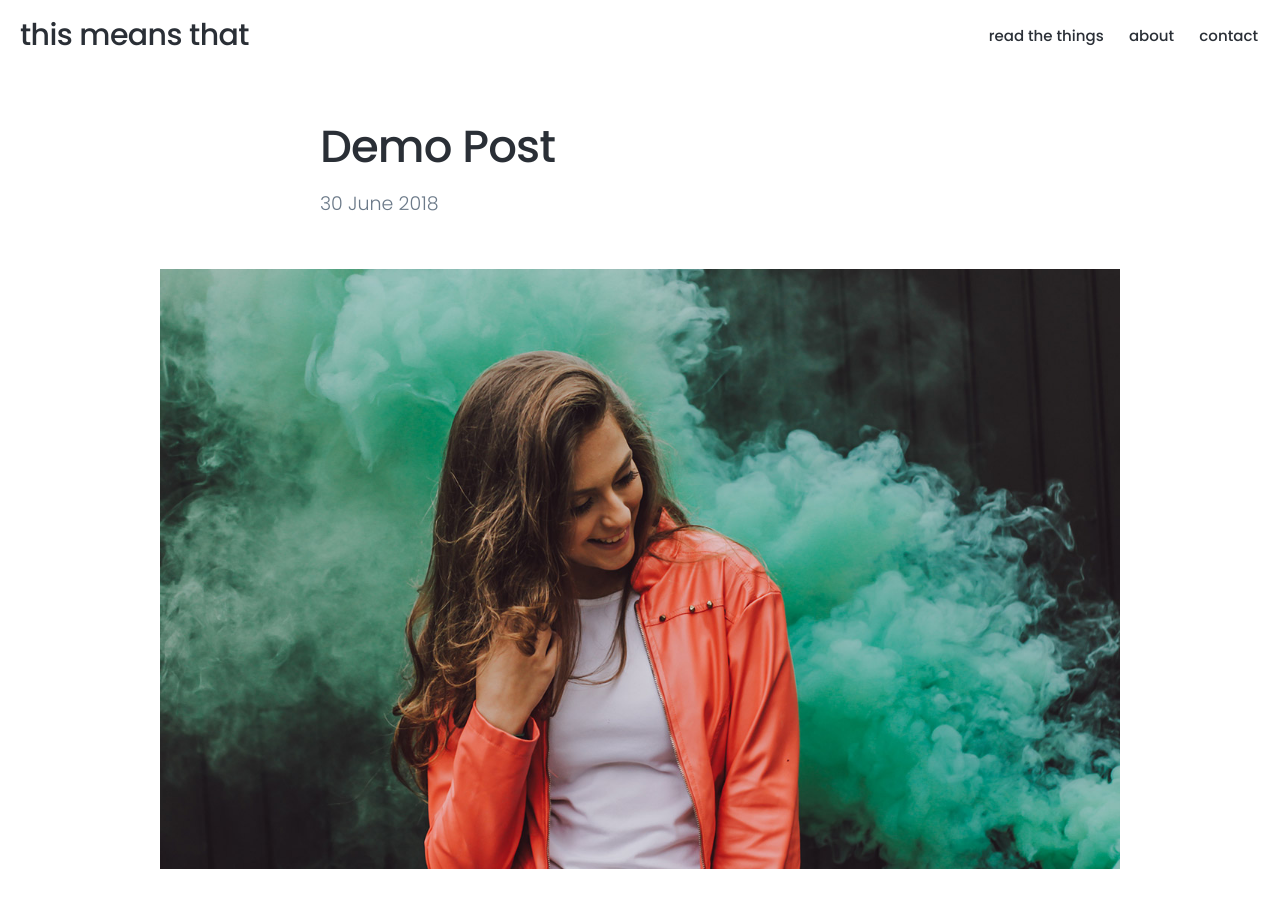
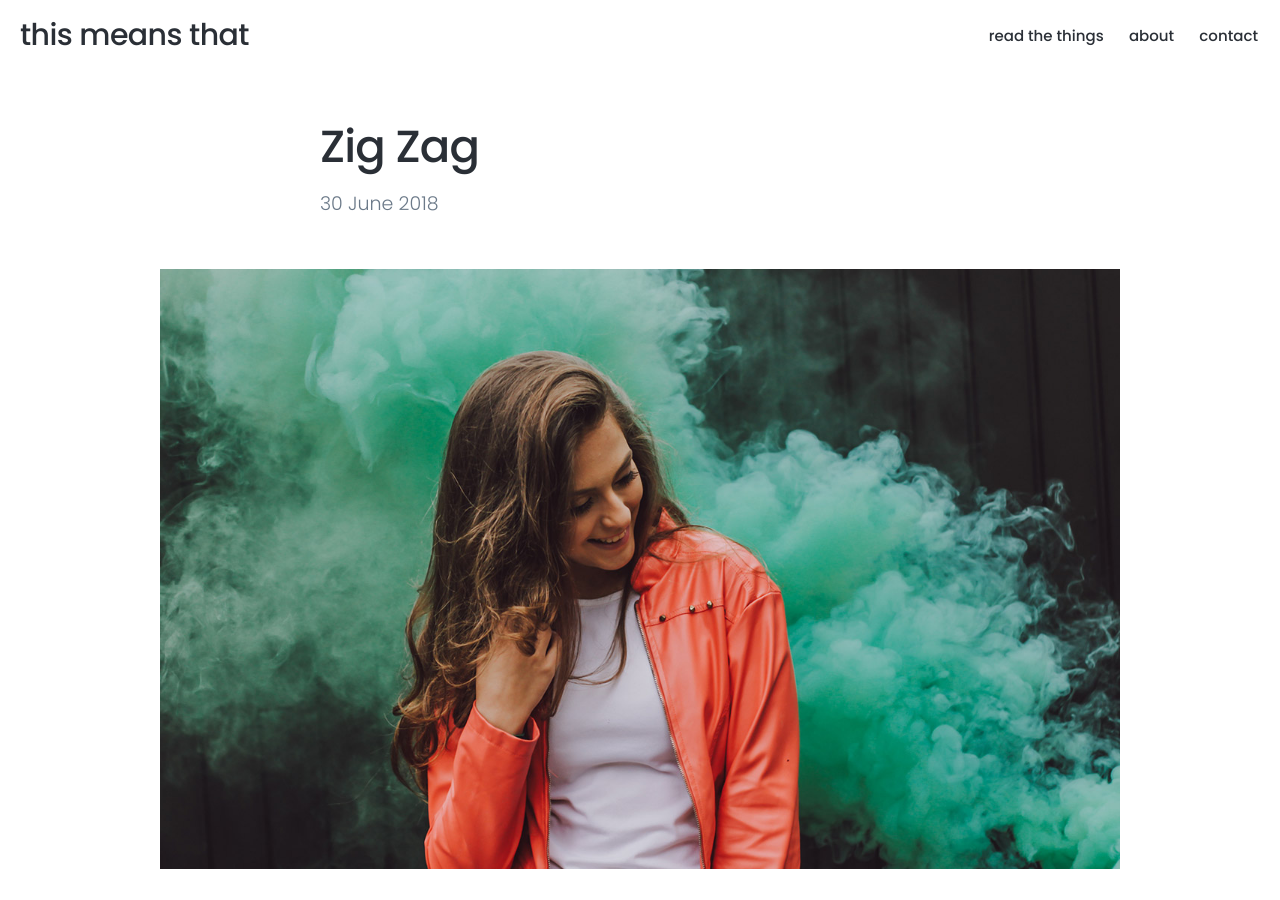
Before and after one commit to thismeansthat/thismeansthat.github.io, a Jekyll site: the page built from _posts/2018-06-30-demo-post.md, in a window 1280 px wide and 900 px high. Built offline with Jekyll 4.4.1, drawn with Linux system fonts in a browser that asks for light colours; nearby versions of some CDN libraries.

Commit message:
Update 2018-06-30-demo-post.md

```diff
--- a/_posts/2018-06-30-demo-post.md
+++ b/_posts/2018-06-30-demo-post.md
@@ -1,5 +1,5 @@
 ---
-title: 'Demo Post'
+title: 'Zig Zag'
 date: 2018-06-30 00:00:00
 description: Board is a stylish full-width masonry grid theme. Made for designers, artists, photographers and developers to show off their best work.
 featured_image: '/images/demo/blog-01.jpg'
```
